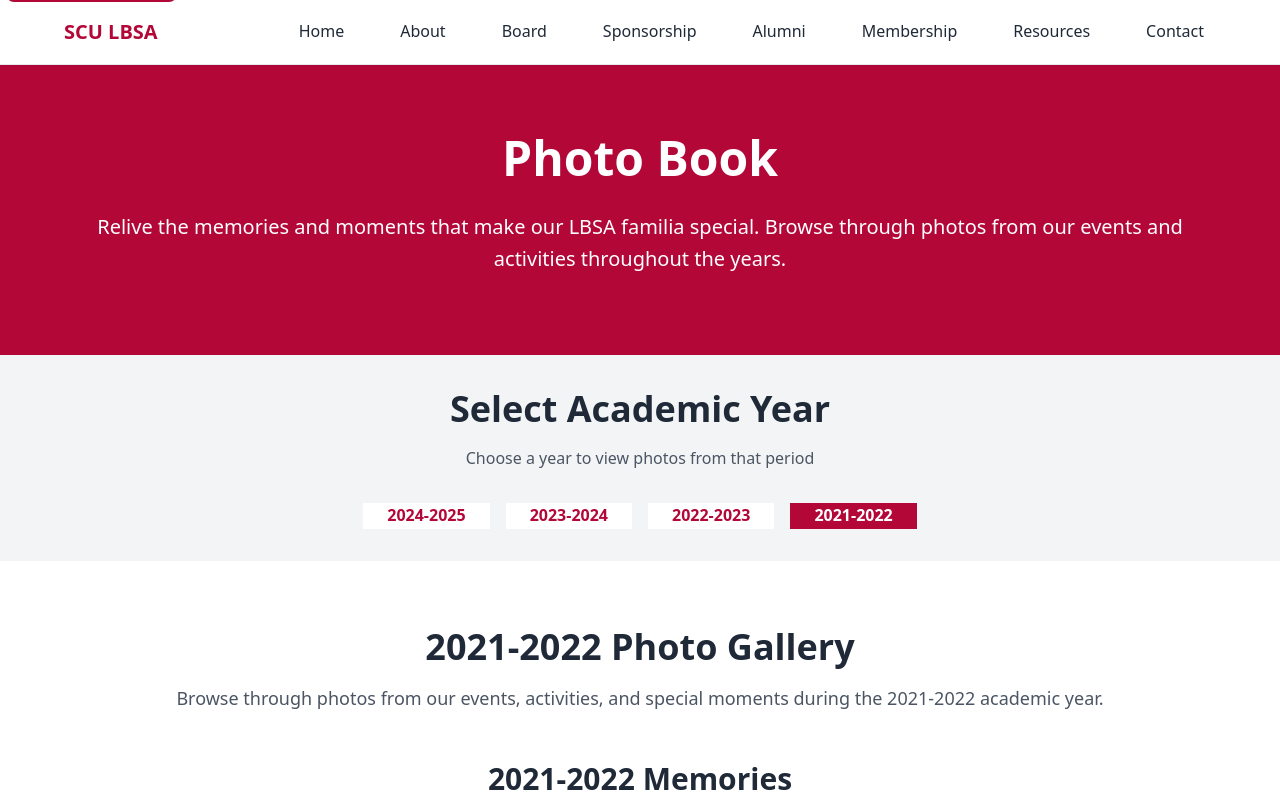
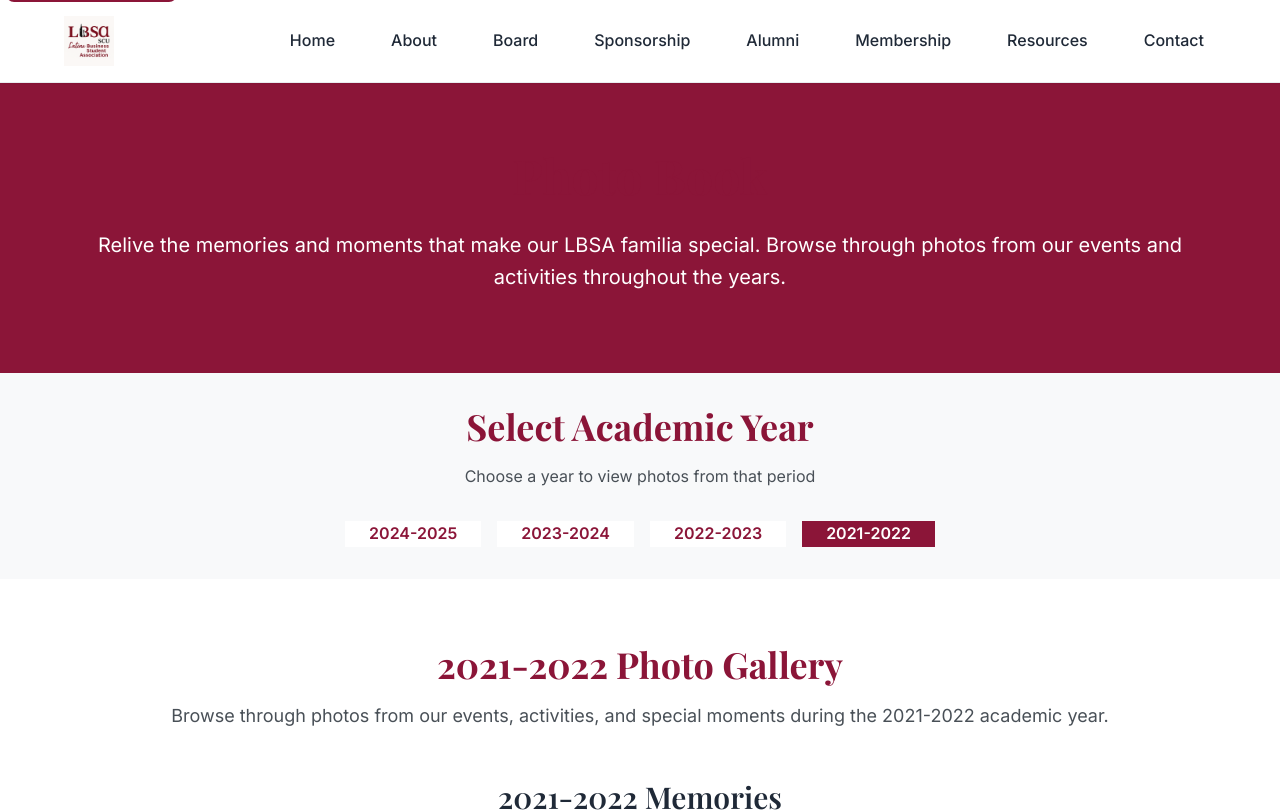
Before and after one commit to henryxoliveira/LBSA-website, a React (Vite) app: page /photobook/2021-2022 in a window 1280 px wide. Shown: the top 812 px of the page. Built offline with nearby package versions, Linux system fonts and the light colour scheme.

Commit message:
Update website styling to match design - Add burgundy color scheme, serif fonts, and integrate LBSA logos

```diff
--- a/src/components/Footer.jsx
+++ b/src/components/Footer.jsx
@@ -11,6 +11,13 @@ const Footer = () => {
         <div className={styles.footerContent}>
           {/* Organization Info */}
           <div className={styles.footerSection}>
+            <div className="mb-4">
+              <img
+                src="/src/assets/img/Latinx Business Student Association Logo.png"
+                alt="LBSA Logo"
+                className="h-16 w-auto"
+              />
+            </div>
             <h3 className={styles.footerTitle}>SCU LBSA</h3>
             <p className={styles.footerDescription}>
               Santa Clara University Latinx Business Student Association
--- a/src/components/MemberCard.module.css
+++ b/src/components/MemberCard.module.css
@@ -54,9 +54,10 @@
 }
 
 .memberName {
+  font-family: var(--font-subheading);
   font-size: var(--font-size-lg);
   font-weight: 600;
-  color: var(--charcoal);
+  color: var(--cardinal);
   margin: 0 0 var(--space-2);
 }
 
--- a/src/components/Navbar.jsx
+++ b/src/components/Navbar.jsx
@@ -67,7 +67,11 @@ const Navbar = () => {
         <div className={styles.navContent}>
           {/* Logo */}
           <Link to="/" className={styles.logo}>
-            <span className={styles.logoText}>SCU LBSA</span>
+            <img
+              src="/src/assets/img/Latinx Business Student Association Logo.png"
+              alt="LBSA Logo"
+              className={styles.logoImage}
+            />
           </Link>
 
           {/* Desktop Navigation */}
--- a/src/components/Navbar.module.css
+++ b/src/components/Navbar.module.css
@@ -15,15 +15,17 @@
 }
 
 .logo {
-  font-size: var(--font-size-xl);
-  font-weight: 700;
-  color: var(--cardinal);
+  display: flex;
+  align-items: center;
   text-decoration: none;
   transition: var(--transition);
 }
 
-.logo:hover {
-  color: var(--charcoal);
+.logoImage {
+  height: 50px;
+  width: auto;
+  max-width: 200px;
+  object-fit: contain;
 }
 
 .logoText {
--- a/src/components/PillarCard.module.css
+++ b/src/components/PillarCard.module.css
@@ -36,9 +36,10 @@
 }
 
 .pillarTitle {
+  font-family: var(--font-subheading);
   font-size: var(--font-size-xl);
   font-weight: 600;
-  color: var(--charcoal);
+  color: var(--cardinal);
   margin: 0 0 var(--space-4);
 }
 
--- a/src/components/StatCard.module.css
+++ b/src/components/StatCard.module.css
@@ -14,6 +14,7 @@
 }
 
 .statNumber {
+  font-family: var(--font-heading);
   font-size: var(--font-size-4xl);
   font-weight: 700;
   color: var(--cardinal);
@@ -28,9 +29,10 @@
 }
 
 .statLabel {
+  font-family: var(--font-subheading);
   font-size: var(--font-size-lg);
   font-weight: 600;
-  color: var(--charcoal);
+  color: var(--cardinal);
   margin: 0 0 var(--space-2);
 }
 
--- a/src/pages/About.jsx
+++ b/src/pages/About.jsx
@@ -7,7 +7,14 @@ const About = () => {
       {/* Hero Section */}
       <section className="bg-cardinal text-white py-20">
         <div className="container text-center">
-          <h1 className="text-4xl md:text-5xl font-bold mb-6">About SCU LBSA</h1>
+          <div className="mb-8">
+            <img
+              src="/src/assets/img/Latinx Business Student Association Logo.png"
+              alt="LBSA Logo"
+              className="h-20 w-auto mx-auto mb-6"
+            />
+          </div>
+          <h1 className="text-4xl md:text-5xl font-bold mb-6 text-white">About SCU LBSA</h1>
           <p className="text-xl text-gray-200 max-w-3xl mx-auto">
             Empowering Latinx business students at Santa Clara University through
             leadership development, community engagement, and professional growth.
--- a/src/pages/Board.jsx
+++ b/src/pages/Board.jsx
@@ -101,7 +101,7 @@ const Board = () => {
       {/* Hero Section */}
       <section className="bg-cardinal text-white py-20">
         <div className="container text-center">
-          <h1 className="text-4xl md:text-5xl font-bold mb-6">Executive Board</h1>
+          <h1 className="text-4xl md:text-5xl font-bold mb-6 text-white">Executive Board</h1>
           <p className="text-xl text-gray-200 max-w-3xl mx-auto">
             Meet the dedicated student leaders who drive our mission forward and
             create opportunities for our community.
--- a/src/pages/Home.jsx
+++ b/src/pages/Home.jsx
@@ -86,7 +86,14 @@ const Home = () => {
         <div className="container">
           <div className="grid md:grid-2 gap-12 items-center">
             <div>
-              <h1 className="text-4xl md:text-5xl font-bold mb-6">
+              <div className="mb-8">
+                <img
+                  src="/src/assets/img/Latinx Business Student Association Logo.png"
+                  alt="LBSA Logo"
+                  className="h-20 w-auto mx-auto mb-6"
+                />
+              </div>
+              <h1 className="text-4xl md:text-5xl font-bold mb-6 text-white">
                 Your Familia in Business at Santa Clara University
               </h1>
               <p className="text-xl mb-8 text-gray-200">
--- a/src/styles.css
+++ b/src/styles.css
@@ -1,3 +1,6 @@
+/* ===== GOOGLE FONTS ===== */
+@import url('https://fonts.googleapis.com/css2?family=Playfair+Display:wght@400;500;600;700&family=Inter:wght@300;400;500;600;700&display=swap');
+
 /* ===== GLOBAL STYLES ===== */
 html {
   scroll-behavior: smooth;
@@ -6,21 +9,26 @@ html {
 /* ===== CSS VARIABLES ===== */
 :root {
   /* Colors */
-  --cardinal: #B30738;
+  --cardinal: #8B1538;
+  --burgundy: #722F37;
   --charcoal: #1F2937;
-  --gray-100: #F3F4F6;
-  --gray-200: #E5E7EB;
-  --gray-300: #D1D5DB;
-  --gray-400: #9CA3AF;
-  --gray-500: #6B7280;
-  --gray-600: #4B5563;
-  --gray-700: #374151;
-  --gray-800: #1F2937;
+  --gray-100: #F8F9FA;
+  --gray-200: #E9ECEF;
+  --gray-300: #DEE2E6;
+  --gray-400: #ADB5BD;
+  --gray-500: #6C757D;
+  --gray-600: #495057;
+  --gray-700: #343A40;
+  --gray-800: #212529;
   --gray-900: #111827;
   --white: #FFFFFF;
+  --light-beige: #F5F5DC;
 
   /* Typography */
   --font-family: system-ui, -apple-system, BlinkMacSystemFont, 'Segoe UI', Roboto, 'Helvetica Neue', Arial, sans-serif;
+  --font-heading: 'Playfair Display', 'Times New Roman', serif;
+  --font-subheading: 'Inter', 'Segoe UI', sans-serif;
+  --font-body: 'Inter', 'Segoe UI', sans-serif;
   --font-size-xs: 0.75rem;
   --font-size-sm: 0.875rem;
   --font-size-base: 1rem;
@@ -73,7 +81,7 @@ html {
 }
 
 body {
-  font-family: var(--font-family);
+  font-family: var(--font-body);
   font-size: var(--font-size-base);
   line-height: 1.6;
   color: var(--charcoal);
@@ -195,25 +203,31 @@ ol {
 
 /* ===== HEADING STYLES ===== */
 h1, h2, h3, h4, h5, h6 {
+  font-family: var(--font-heading);
   font-weight: 600;
   line-height: 1.2;
   margin-bottom: var(--space-4);
+  color: var(--cardinal);
 }
 
 h1 {
   font-size: var(--font-size-4xl);
+  font-weight: 700;
 }
 
 h2 {
   font-size: var(--font-size-3xl);
+  font-weight: 600;
 }
 
 h3 {
   font-size: var(--font-size-2xl);
+  font-weight: 600;
 }
 
 h4 {
   font-size: var(--font-size-xl);
+  font-weight: 500;
 }
 
 @media (min-width: 768px) {
@@ -359,6 +373,14 @@ section {
   background-color: var(--cardinal);
 }
 
+.bg-burgundy {
+  background-color: var(--burgundy);
+}
+
+.bg-light-beige {
+  background-color: var(--light-beige);
+}
+
 /* ===== TEXT COLOR UTILITIES ===== */
 .text-white {
   color: var(--white);
@@ -366,6 +388,10 @@ section {
 
 .text-cardinal {
   color: var(--cardinal);
+}
+
+.text-burgundy {
+  color: var(--burgundy);
 }
 
 .text-gray-600 {
```
Also changed, not shown: src/assets/img/Latinx Business Student Association Logo.png (added), 1 other file (tests, documents, lock files or other folders).
